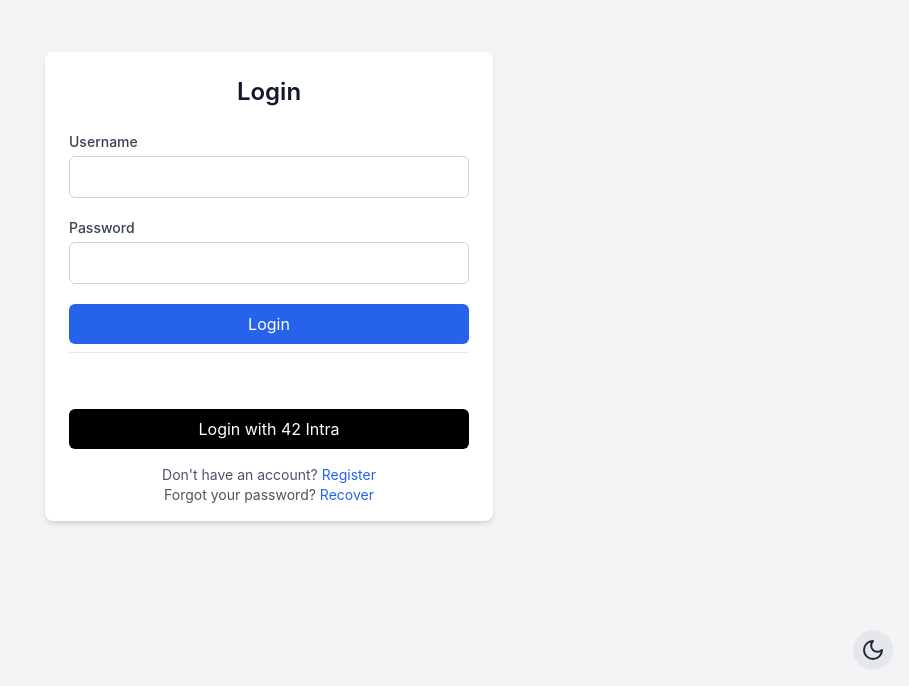
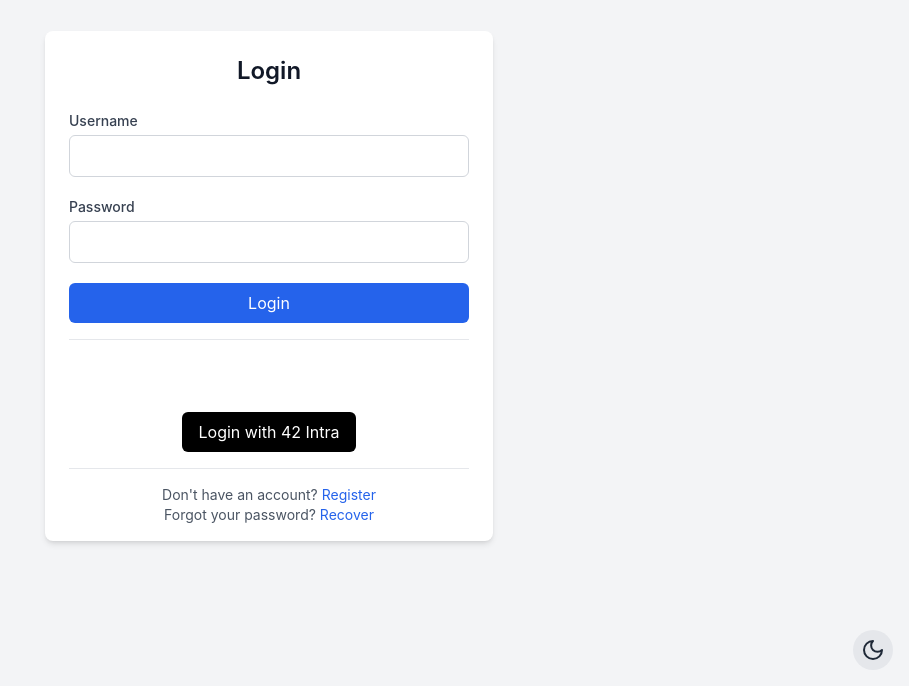
Before and after one commit to pulgamecanica/matcha-web, a React (Vite) app: page /login in a window 1280 px wide. Shown: the part 114-800 px from the top of the page, without its empty margins (371-1280 px from the left). Built offline with nearby package versions, Linux system fonts and the light colour scheme; no server answers.

Commit message:
login flex redo

```diff
--- a/src/components/IntraLogin.tsx
+++ b/src/components/IntraLogin.tsx
@@ -52,7 +52,7 @@
   return (
     <button
       onClick={openIntraPopup}
-      className="w-full py-2 px-4 mt-2 bg-black text-white rounded-md hover:bg-gray-950 transition-colors"
+      className="py-2 px-4 bg-black text-white rounded-md hover:bg-gray-950 transition-colors"
     >
       Login with 42 Intra
     </button>
--- a/src/pages/LoginPage.tsx
+++ b/src/pages/LoginPage.tsx
@@ -74,8 +74,9 @@
           </button>
         </form>
 
-        <hr className='my-2' />
+        <hr className='my-4' />
 
+        <div className='flex justify-center items-center flex-col gap-4 mt-4'>
           <GoogleLogin
             onSuccess={async (credentialResponse) => {
               try {
@@ -106,8 +107,10 @@
               toast.error('Google login failed.');
             }}
           />
+          <IntraLogin />
+        </div>
 
-        <IntraLogin />
+        <hr className='mt-4' />
 
         <p className="mt-4 text-center text-sm text-gray-600 dark:text-gray-300">
           Don't have an account?{' '}
```
Lines whose indentation alone changed are shown as unchanged.
